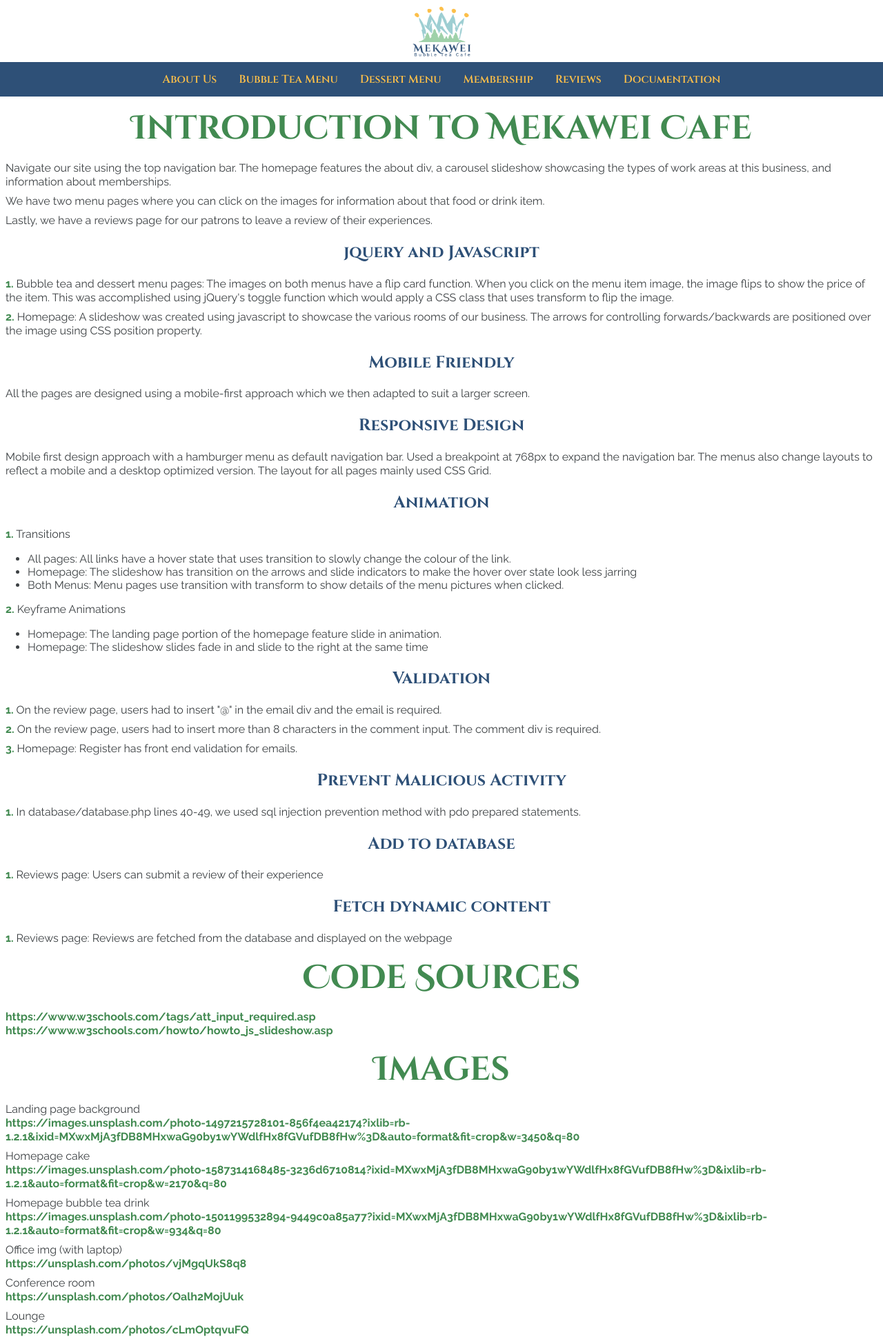
After one commit to megankuo/mdia-1106-MeKaWei, a PHP site: page /documentation.html in a window 1280 px wide. The commit adds this page. Shown: the top 1942 px of the page at 69% size. Run offline with PHP 8.4, Linux system fonts and the light colour scheme.

Commit message:
add documentation page

```diff
--- a/bbt-menu.html
+++ b/bbt-menu.html
@@ -32,6 +32,7 @@
       <li><a href="dessert-menu.html">Dessert Menu</a></li>
       <li><a href="index.html#register">Membership</a></li>
       <li><a href="review/index.php">Reviews</a></li>
+      <li><a href="documentation.html">Documentation</a></li>
 
     </ul>
   </nav>
@@ -69,7 +70,7 @@
           <div class="card-container">
             <div class="card">
               <div class="side">
-                <img class="menu-item" src="./images/bubbletea/Taro.png" alt="Taro" />
+                <img class="menu-item" src="./images/bubbletea/taro-milk-tea-w-cream.jpeg" alt="Taro" />
 
               </div>
 
--- a/dessert-menu.html
+++ b/dessert-menu.html
@@ -32,6 +32,7 @@
       <li><a href="dessert-menu.html">Dessert Menu</a></li>
       <li><a href="index.html#register">Membership</a></li>
       <li><a href="review/index.php">Reviews</a></li>
+      <li><a href="documentation.html">Documentation</a></li>
 
     </ul>
   </nav>
@@ -203,7 +204,7 @@
           <div class="card-container">
             <div class="card">
               <div class="side">
-                <img class="menu-item" src="./images/desserts/napolen.png" alt="napoleon cake" />
+                <img class="menu-item" src="./images/desserts/layercake.jpeg" alt="napoleon cake" />
 
               </div>
               <div class="side back">
--- /dev/null
+++ b/documentation.html
@@ -0,0 +1,190 @@
+<!DOCTYPE html>
+<html>
+
+<head>
+  <meta charset="utf-8" />
+  <meta name="viewport" content="width=device-width" />
+  <title>MeKaWei Dessert Menu</title>
+  <link href="styles/review.css" rel="stylesheet" type="text/css" />
+  <link href="styles/mobile.css" rel="stylesheet" type="text/css" />
+  <link rel="preconnect" href="https://fonts.gstatic.com" />
+  <link
+    href="https://fonts.googleapis.com/css2?family=Cinzel+Decorative:wght@400;700&family=Cinzel:wght@400;600;700&family=Raleway:wght@400;700&display=swap"
+    rel="stylesheet" />
+
+  <script src="https://ajax.googleapis.com/ajax/libs/jquery/3.3.1/jquery.min.js"></script>
+  <script language="javascript" type="text/javascript" src="script.js"></script>
+</head>
+
+<body>
+  <header>
+    <a href="index.html"> <img class="logo-top" src="images/Logo.png"></a>
+
+  </header>
+  <nav id="hamnav" role="navigation">
+    <label for="hamburger">&#9776;</label>
+    <input type="checkbox" id="hamburger" />
+
+    <ul id="hamitems">
+
+      <li><a href="index.html#about">About Us</a></li>
+      <li><a href="bbt-menu.html">Bubble Tea Menu</a></li>
+      <li><a href="dessert-menu.html">Dessert Menu</a></li>
+      <li><a href="index.html#register">Membership</a></li>
+      <li><a href="review/index.php">Reviews</a></li>
+      <li><a href="documentation.html">Documentation</a></li>
+
+    </ul>
+  </nav>
+  <main>
+    <div class="align-left">
+      <h1 id="introduction-to-mekawei-cafe">Introduction to Mekawei Cafe</h1>
+      <p>Navigate our site using the top navigation bar. The homepage features the about div, a carousel slideshow
+        showcasing the types of work areas at this business, and information about memberships. </p>
+      <p>We have two menu pages where you can click on the images for information about that food or drink item.</p>
+      <p>Lastly, we have a reviews page for our patrons to leave a review of their experiences.</p>
+      <h2 id="jquery-and-javascript">jquery and Javascript</h2>
+      <p><strong>1.</strong> Bubble tea and dessert menu pages: The images on both menus have a flip card function. When
+        you
+        click on the menu item image, the image flips to show the price of the item. This was accomplished using
+        jQuery&#39;s
+        toggle function which would apply a CSS class that uses transform to flip the image.</p>
+      <p><strong>2.</strong> Homepage: A slideshow was created using javascript to showcase the various rooms of our
+        business.
+        The arrows for controlling forwards/backwards are positioned over the image using CSS position property.</p>
+      <h2 id="mobile-friendly">Mobile Friendly</h2>
+      <p>All the pages are designed using a mobile-first approach which we then adapted to suit a larger screen.</p>
+      <h2 id="responsive-design">Responsive Design</h2>
+      <p>Mobile first design approach with a hamburger menu as default navigation bar. Used a breakpoint at 768px to
+        expand
+        the navigation bar. The menus also change layouts to reflect a mobile and a desktop optimized version. The
+        layout
+        for
+        all pages mainly used CSS Grid.</p>
+      <h2 id="animation">Animation</h2>
+      <p><strong>1.</strong> Transitions</p>
+      <ul>
+        <li>All pages: All links have a hover state that uses transition to slowly change the colour of the link.</li>
+        <li>Homepage: The slideshow has transition on the arrows and slide indicators to make the hover over state look
+          less
+          jarring</li>
+        <li>Both Menus: Menu pages use transition with transform to show details of the menu pictures when clicked.</li>
+      </ul>
+      <p><strong>2.</strong> Keyframe Animations</p>
+      <ul>
+        <li>Homepage: The landing page portion of the homepage feature slide in animation.</li>
+        <li>Homepage: The slideshow slides fade in and slide to the right at the same time</li>
+      </ul>
+      <h2 id="validation">Validation</h2>
+      <p><strong>1.</strong> On the review page, users had to insert &quot;@&quot; in the email div and the email is
+        required.</p>
+      <p><strong>2.</strong> On the review page, users had to insert more than 8 characters in the comment input. The
+        comment
+        div is required.</p>
+      <p><strong>3.</strong> Homepage: Register has front end validation for emails.</p>
+      <h2 id="prevent-malicious-activity">Prevent Malicious Activity</h2>
+      <p><strong>1.</strong> In database/database.php lines 40-49, we used sql injection prevention method with pdo
+        prepared
+        statements.</p>
+      <h2 id="add-to-database">Add to database</h2>
+      <p><strong>1.</strong> Reviews page: Users can submit a review of their experience</p>
+      <h2 id="fetch-dynamic-content">Fetch dynamic content</h2>
+      <p><strong>1.</strong> Reviews page: Reviews are fetched from the database and displayed on the webpage</p>
+    </div>
+    <div class="align-left">
+      <h1 id="code-sources">Code Sources</h1>
+      <p><a
+          href="https://www.w3schools.com/tags/att_input_required.asp">https://www.w3schools.com/tags/att_input_required.asp</a><br>
+        <a
+          href="https://www.w3schools.com/howto/howto_js_slideshow.asp">https://www.w3schools.com/howto/howto_js_slideshow.asp</a>
+      </p>
+    </div>
+    <div class="align-left">
+      <h1 id="images">Images</h1>
+      <p>Landing page background<br><a
+          href="https://images.unsplash.com/photo-1497215728101-856f4ea42174?ixlib=rb-1.2.1&amp;ixid=MXwxMjA3fDB8MHxwaG90by1wYWdlfHx8fGVufDB8fHw%3D&amp;auto=format&amp;fit=crop&amp;w=3450&amp;q=80">https://images.unsplash.com/photo-1497215728101-856f4ea42174?ixlib=rb-1.2.1&amp;ixid=MXwxMjA3fDB8MHxwaG90by1wYWdlfHx8fGVufDB8fHw%3D&amp;auto=format&amp;fit=crop&amp;w=3450&amp;q=80</a>
+      </p>
+      <p>Homepage cake<br><a
+          href="https://images.unsplash.com/photo-1587314168485-3236d6710814?ixid=MXwxMjA3fDB8MHxwaG90by1wYWdlfHx8fGVufDB8fHw%3D&amp;ixlib=rb-1.2.1&amp;auto=format&amp;fit=crop&amp;w=2170&amp;q=80">https://images.unsplash.com/photo-1587314168485-3236d6710814?ixid=MXwxMjA3fDB8MHxwaG90by1wYWdlfHx8fGVufDB8fHw%3D&amp;ixlib=rb-1.2.1&amp;auto=format&amp;fit=crop&amp;w=2170&amp;q=80</a>
+      </p>
+      <p>Homepage bubble tea drink<br><a
+          href="https://images.unsplash.com/photo-1501199532894-9449c0a85a77?ixid=MXwxMjA3fDB8MHxwaG90by1wYWdlfHx8fGVufDB8fHw%3D&amp;ixlib=rb-1.2.1&amp;auto=format&amp;fit=crop&amp;w=934&amp;q=80">https://images.unsplash.com/photo-1501199532894-9449c0a85a77?ixid=MXwxMjA3fDB8MHxwaG90by1wYWdlfHx8fGVufDB8fHw%3D&amp;ixlib=rb-1.2.1&amp;auto=format&amp;fit=crop&amp;w=934&amp;q=80</a>
+      </p>
+      <p>Office img (with laptop)<br><a
+          href="https://unsplash.com/photos/vjMgqUkS8q8">https://unsplash.com/photos/vjMgqUkS8q8</a></p>
+      <p>Conference room<br><a
+          href="https://unsplash.com/photos/Oalh2MojUuk">https://unsplash.com/photos/Oalh2MojUuk</a>
+      </p>
+      <p>Lounge<br><a href="https://unsplash.com/photos/cLmOptqvuFQ">https://unsplash.com/photos/cLmOptqvuFQ</a></p>
+      <p>strawberry bubble tea<br><a
+          href="https://www.ripplefoods.com/blog/recipes/milk-recipes/strawberry-rose-bubble-tea/">https://www.ripplefoods.com/blog/recipes/milk-recipes/strawberry-rose-bubble-tea/</a>
+      </p>
+      <p>taro bubble tea<br><a
+          href="https://www.hungryhuy.com/taro-milk-tea/">https://www.hungryhuy.com/taro-milk-tea/</a>
+      </p>
+      <p>mango slush with pearls<br><a
+          href="https://producemadesimple.ca/passionfruit-bubble-tea/">https://producemadesimple.ca/passionfruit-bubble-tea/</a>
+      </p>
+      <p>pudding milk tea with pearls<br><a
+          href="https://www.siftandsimmer.com/coco-inspired-egg-custard-bubble-tea/">https://www.siftandsimmer.com/coco-inspired-egg-custard-bubble-tea/</a>
+      </p>
+      <p>brown sugar milk tea with pearls<br><a
+          href="https://www.foxyfolksy.com/brown-sugar-milk-tea/\">https://www.foxyfolksy.com/brown-sugar-milk-tea/\</a>
+      </p>
+      <p>coffee milk tea with pearls<br><a
+          href="https://themovementmenu.com/boba-cold-brew/">https://themovementmenu.com/boba-cold-brew/</a></p>
+      <p>soufffel-pudding pearl pancake<br><a
+          href="https://travel.ettoday.net/article/1164817.htm">https://travel.ettoday.net/article/1164817.htm</a></p>
+      <p>pearl bun<br><a
+          href="https://www.shidafa.com.tw/order_detail/26">https://www.shidafa.com.tw/order_detail/26</a>
+      </p>
+      <p>souffle pearl pancake<br><a
+          href="https://www.youtube.com/watch?v=D03pGf_Lxsw&amp;ab_channel=%E5%A4%8D%E5%8F%A4%E7%B1%B3%E7%B1%B3">https://www.youtube.com/watch?v=D03pGf_Lxsw&amp;ab_channel=%E5%A4%8D%E5%8F%A4%E7%B1%B3%E7%B1%B3</a>
+      </p>
+      <p>Thousand layer pearl cake<br><a
+          href="https://m.xiachufang.com/recipe/103772991/">https://m.xiachufang.com/recipe/103772991/</a></p>
+      <p>pearl bread<br><a
+          href="https://www.xiachufang.com/recipe/103341168/">https://www.xiachufang.com/recipe/103341168/</a></p>
+      <p>pearl cupcake<br><a
+          href="https://www.xiachufang.com/recipe/104066089/">https://www.xiachufang.com/recipe/104066089/</a></p>
+      <p>hawaii napoleon cake<br><a
+          href="https://aclassictwist.com/how-to-make-a-number-cake/">https://aclassictwist.com/how-to-make-a-number-cake/</a>
+      </p>
+      <p>matcha roll cake<br><a
+          href="https://www.360kuai.com/pc/9f1a61de37cbdf4b3?cota=3&amp;kuai_so=1&amp;sign=360_e39369d1">https://www.360kuai.com/pc/9f1a61de37cbdf4b3?cota=3&amp;kuai_so=1&amp;sign=360_e39369d1</a>
+      </p>
+    </div>
+
+  </main>
+  <footer>
+    <div class="footer-content">
+      <div id="contact">
+        <p>
+          Location: 1111 W Media St #1111-1111 <br />
+          in Royal Center, Vancouver, BC <br />
+          Contact: 604-111-1111
+        </p>
+      </div>
+
+      <div id="disclaimer">
+        <p>
+          For Educational Purposes Only <br />
+          <a href="https://www.vecteezy.com/free-vector/icons">Icons Vectors by Vecteezy</a>
+        </p>
+      </div>
+
+      <div id="social">
+        <img src="images/icon-fb.png" alt="Facebook" class="social-icon" />
+        <img src="images/icon-ig.png" alt="Instagram" class="social-icon" />
+        <img src="images/icon-twitter.png" alt="Twitter" class="social-icon" />
+      </div>
+    </div>
+  </footer>
+
+
+
+
+  </script>
+</body>
+
+</html>
--- a/review/templates/index.php
+++ b/review/templates/index.php
@@ -5,8 +5,8 @@
   <meta charset="utf-8" />
   <meta name="viewport" content="width=device-width" />
   <title>MeKaWei Dessert Menu</title>
-  <link href="../../styles/review.css" rel="stylesheet" type="text/css" />
-  <link href="../../styles/mobile.css" rel="stylesheet" type="text/css" />
+  <link href="../styles/review.css" rel="stylesheet" type="text/css" />
+  <link href="../styles/mobile.css" rel="stylesheet" type="text/css" />
   <link rel="preconnect" href="https://fonts.gstatic.com" />
   <link
     href="https://fonts.googleapis.com/css2?family=Cinzel+Decorative:wght@400;700&family=Cinzel:wght@400;600;700&family=Raleway:wght@400;700&display=swap"
@@ -32,6 +32,7 @@
       <li><a href="../dessert-menu.html">Dessert Menu</a></li>
       <li><a href="../index.html#register">Membership</a></li>
       <li><a href="index.php">Reviews</a></li>
+      <li><a href="../documentation.html">Documentation</a></li>
 
     </ul>
   </nav>
--- a/styles/mobile.css
+++ b/styles/mobile.css
@@ -31,7 +31,7 @@ h4, h5, h6 {
 }
 
 main {
-  background-image: url('./images/mountain background.png');
+  background-image: url('../images/mountain-background.png');
   background-repeat: no-repeat;
   background-position: center bottom;
   flex-grow: 2;
@@ -82,6 +82,10 @@ strong {
   flex-direction: column;
   justify-content: center;
   margin: 1em 10px;
+}
+
+.align-left {
+  text-align: left;
 }
 
 /* Navigation */
@@ -188,7 +192,7 @@ nav li a {
   grid-area: desc;
   min-height: 100vh;
   /*minus navbar height later */
-  background: linear-gradient(rgba(255, 255, 255, 0.8), rgba(255, 255, 255, 0.8)), url('./images/office-bg.jpeg');
+  background: linear-gradient(rgba(255, 255, 255, 0.8), rgba(255, 255, 255, 0.8)), url('../images/office-bg.jpeg');
   background-size: cover;
   background-position: center;
   display: flex;
@@ -608,6 +612,9 @@ footer {
     padding: 0 20px;
     text-align: center;
   }
+  .image-home {
+    height: 80%;
+  }
   /* Section Dscription */
   .description {
     grid-column-start: 1;
```
Also changed, not shown: documentation.md (+24 -17 lines), index.html (+7 -7 lines), sources.md (+14 -8 lines), images/bubbletea/taro-milk-tea-w-cream.jpeg (added), images/desserts/layercake.jpeg (added), images/mountain-background.png (renamed from images/mountain background.png), images/work/conference.jpeg (added), images/work/lounge.jpeg (added), images/work/study.jpeg (added).
